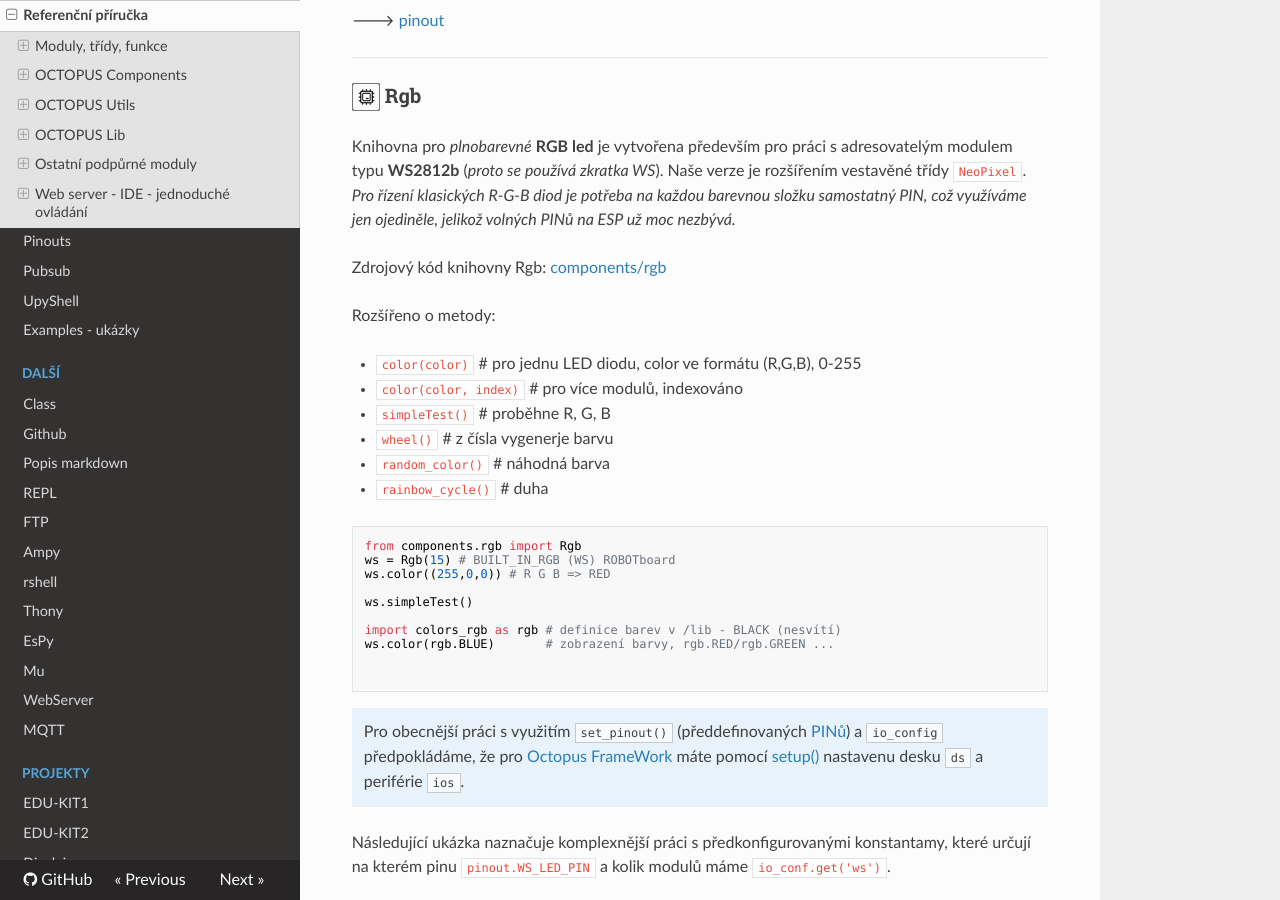
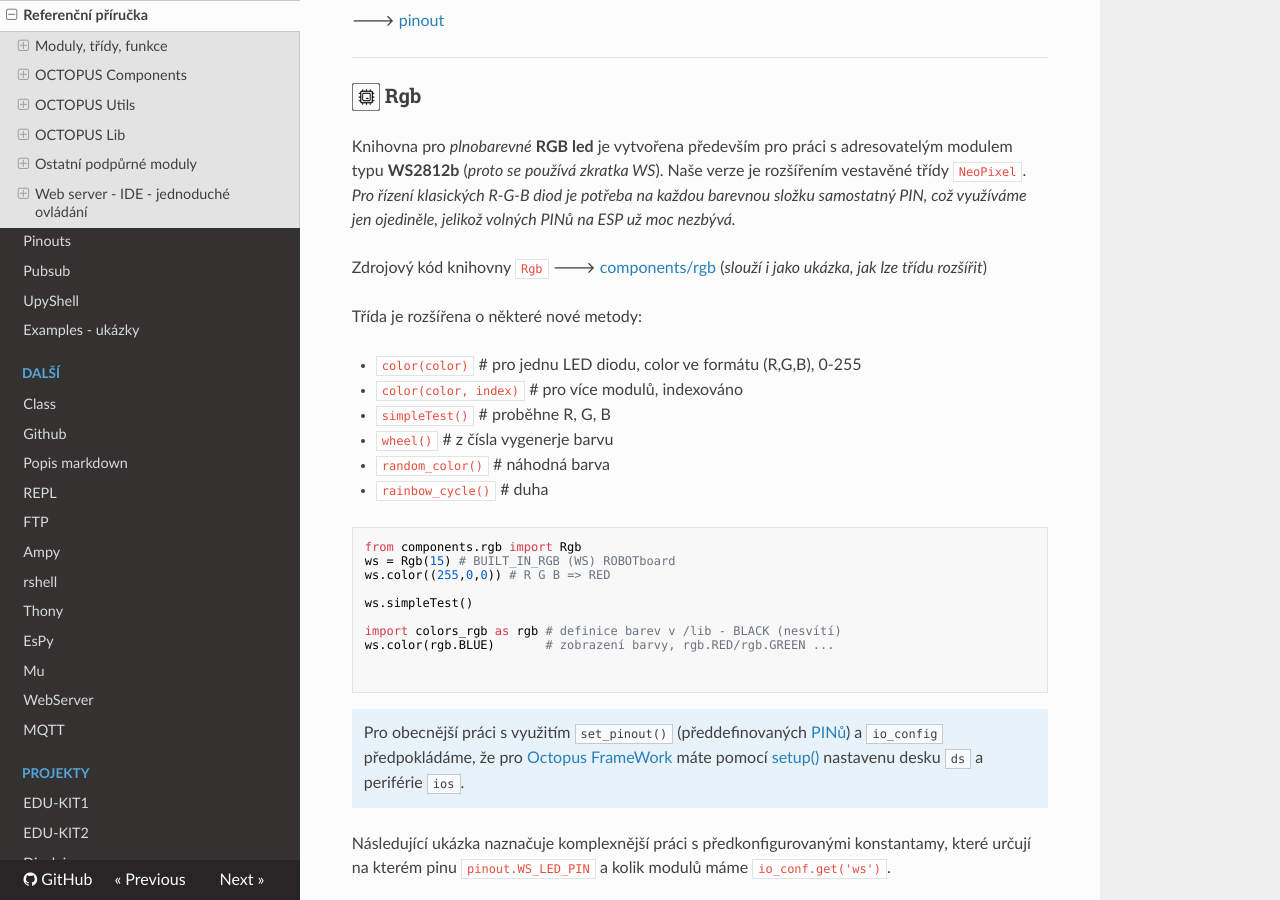
Before and after one commit to octopuslab-cz/docs_octopuslab_cz, an MkDocs documentation site: the page built from docs/basicdoc.md, in a window 1280 px wide and 900 px high, scrolled down 4971 px. Built offline with MkDocs 1.6.1, drawn with Linux system fonts in a browser that asks for light colours; nearby versions of some CDN libraries.

Commit message:
typo link

```diff
--- a/docs/basicdoc.md
+++ b/docs/basicdoc.md
@@ -229,9 +229,9 @@ while True:
 ### ![hwsoc](img/hwsoc.png){: style="width:28px" } Rgb
 Knihovna pro *plnobarevné* **RGB led** je vytvořena především pro práci s adresovatelým modulem typu **WS2812b** (*proto se používá zkratka WS*). Naše verze je rozšířením vestavěné třídy `NeoPixel`. *Pro řízení klasických R-G-B diod je potřeba na každou barevnou složku samostatný PIN, což využíváme jen ojediněle, jelikož volných PINů na ESP už moc nezbývá.*
 
-Zdrojový kód knihovny Rgb: [components/rgb](https://github.com/octopusengine/octopuslab/blob/master/esp32-micropython/components/rgb/__init__.py)
+Zdrojový kód knihovny `Rgb` 🡒 [components/rgb](https://github.com/octopusengine/octopuslab/blob/master/esp32-micropython/components/rgb/__init__.py) (*slouží i jako ukázka, jak lze třídu rozšířit*)
 
-Rozšířeno o metody:
+Třída je rozšířena o některé nové metody:
 
 - `color(color)` # pro jednu LED diodu, color ve formátu (R,G,B), 0-255
 - `color(color, index)` # pro více modulů, indexováno
```
